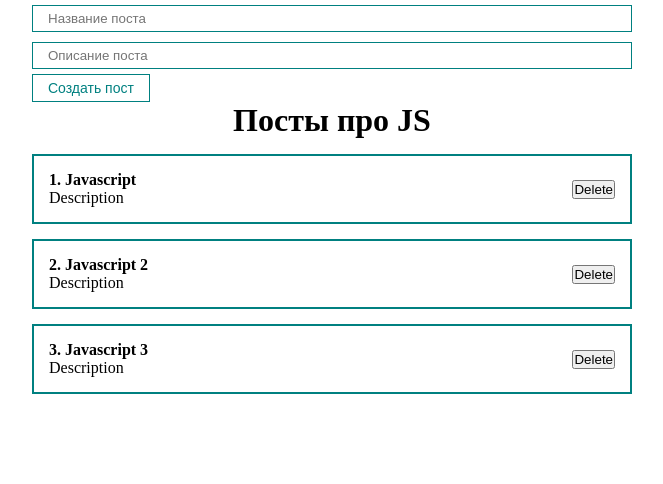
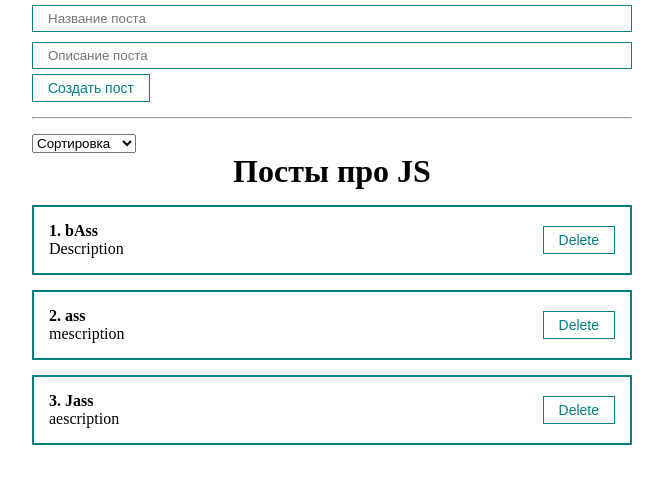
Before and after one commit to Alexwebcreator/react-fund-course, a React (Create React App) app: page / in a window 1280 px wide. Shown: the top 484 px of the page, without its empty margins (308-971 px from the left). Built offline with nearby package versions, Linux system fonts and the light colour scheme.

Commit message:
create sortPost function

```diff
--- a/src/App.js
+++ b/src/App.js
@@ -6,23 +6,52 @@
 import PostList from './components/PostList';
 import MyButton from './components/UI/button/MyButton';
 import MyInput from './components/UI/input/MyInput';
+import MySelect from './components/UI/select/MySelect';
 import './styles/app.css';
 
 function App() {
   const [posts, setPosts] = useState([
-    {id: 1, title: 'Javascript', body: 'Description'},
-    {id: 2, title: 'Javascript 2', body: 'Description'},
-    {id: 3, title: 'Javascript 3', body: 'Description'}
+    {id: 1, title: 'bAss', body: 'Description'},
+    {id: 2, title: 'ass', body: 'mescription'},
+    {id: 3, title: 'Jass', body: 'aescription'}
   ]);
+
+  const [selectedSort, setSelectedSort] = useState('');
 
   const createPost = (newPost) => {
     setPosts([...posts, newPost]);
   };
 
+  const removePost = (post) => {
+    setPosts(posts.filter(p => p.id !== post.id));
+  };
+
+  const sortPosts = (sort) => {
+    setSelectedSort(sort);
+    setPosts([...posts].sort((a, b) => a[sort].localeCompare(b[sort])));
+  };
+
   return (
     <div className="App">
       <PostForm create={createPost}/>
-      <PostList posts={posts} title="Посты про JS"/>
+      <hr style={{margin: '15px 0'}}/>
+      <div>
+        <MySelect
+          value={selectedSort}
+          onChange={sortPosts}
+          defaultValue="Сортировка"
+          options={[
+            {value: 'title', name: 'По названию'},
+            {value: 'body', name: 'По описанию'},
+          ]}
+        />
+      </div>
+      {posts.length
+      ?
+      <PostList remove={removePost} posts={posts} title="Посты про JS"/>
+      :
+      <h1 style={{textAlign: 'center'}}>Посты не найдены!</h1>
+      }
     </div>
   );
 }
--- a/src/components/PostItem.jsx
+++ b/src/components/PostItem.jsx
@@ -1,4 +1,5 @@
 import React from 'react';
+import MyButton from './UI/button/MyButton';
 
 const PostItem = (props) => {
   return (
@@ -10,7 +11,7 @@
         </div>
       </div>
       <div className='post__btns'>
-        <button>Delete</button>
+        <MyButton onClick={() => props.remove(props.post)}>Delete</MyButton>
       </div>
     </div>
   )
--- a/src/components/PostList.jsx
+++ b/src/components/PostList.jsx
@@ -1,12 +1,12 @@
 import React from 'react';
 import PostItem from './PostItem';
 
-const PostList = ({posts, title}) => {
+const PostList = ({posts, title, remove}) => {
   return (
     <div>
       <h1 style={{textAlign: 'center'}}>{title}</h1>
       {posts.map((post, index) =>
-        <PostItem number={index + 1} post={post} key={post.id}/>
+        <PostItem remove={remove} number={index + 1} post={post} key={post.id}/>
       )}
     </div>
   )
--- /dev/null
+++ b/src/components/UI/select/MySelect.jsx
@@ -0,0 +1,19 @@
+import React from 'react';
+
+const MySelect = ({options, defaultValue, value, onChange}) => {
+  return (
+    <select
+      value={value}
+      onChange={event => onChange(event.target.value)}
+    >
+      <option disabled value=''>{defaultValue}</option>
+      {options.map(option =>
+        <option key={option.value} value={option.value}>
+          {option.name}
+        </option>
+      )}
+    </select>
+  )
+}
+
+export default MySelect;
```
